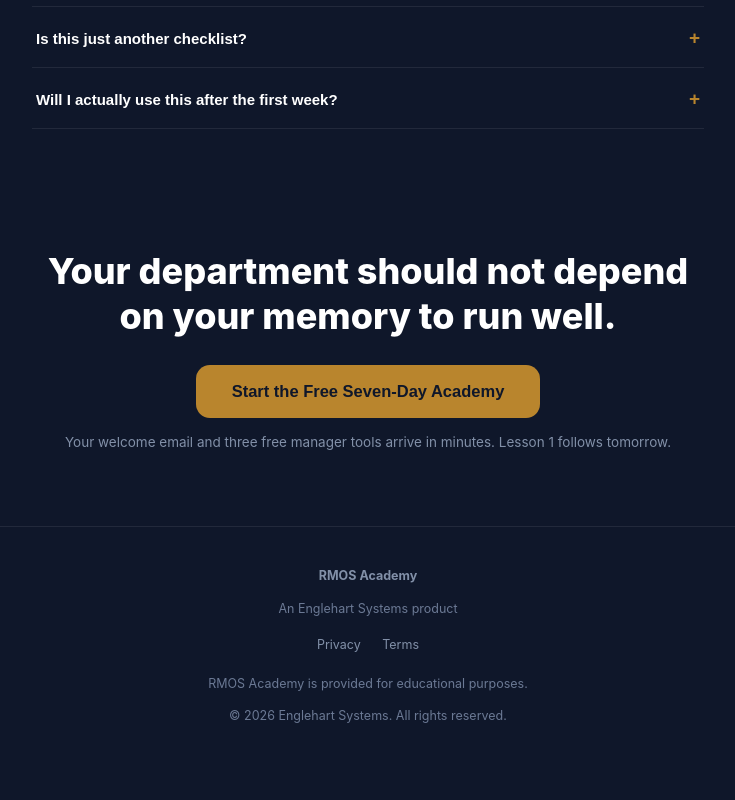
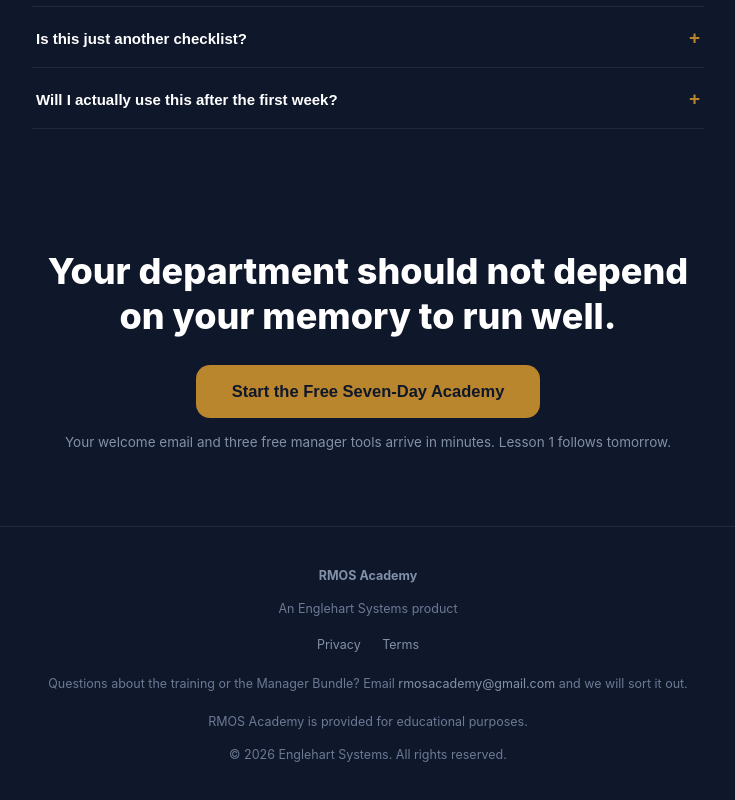
Before and after one commit to Hazard9/rmos-academy, a plain HTML site: page index.html in a window 1280 px wide. Shown: the part 5296-6096 px from the top of the page, without its empty margins (272-1007 px from the left). Before the commit the page ends 6062 px from the top, so only its background shows below. Drawn offline with Linux system fonts and the light colour scheme.

Commit message:
Add support contact to homepage footer

```diff
--- a/index.html
+++ b/index.html
@@ -396,6 +396,7 @@
     <a href="privacy.html">Privacy</a>
     <a href="terms.html">Terms</a>
   </div>
+  <div style="margin-top:16px;">Questions about the training or the Manager Bundle? Email <a href="mailto:rmosacademy@gmail.com" style="margin:0;">rmosacademy@gmail.com</a> and we will sort it out.</div>
   <div style="margin-top:16px;">RMOS Academy is provided for educational purposes.</div>
   <div style="margin-top:10px;">&copy; 2026 Englehart Systems. All rights reserved.</div>
 </footer>
```
